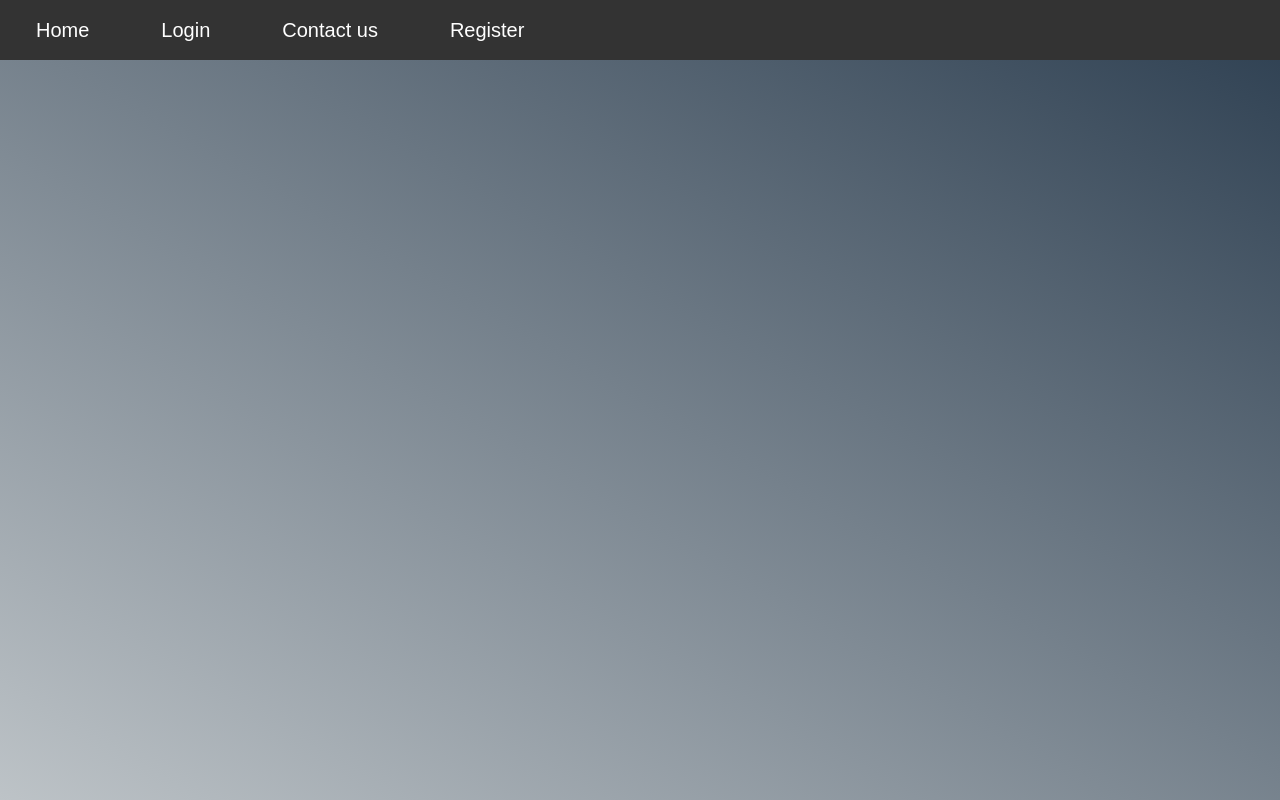
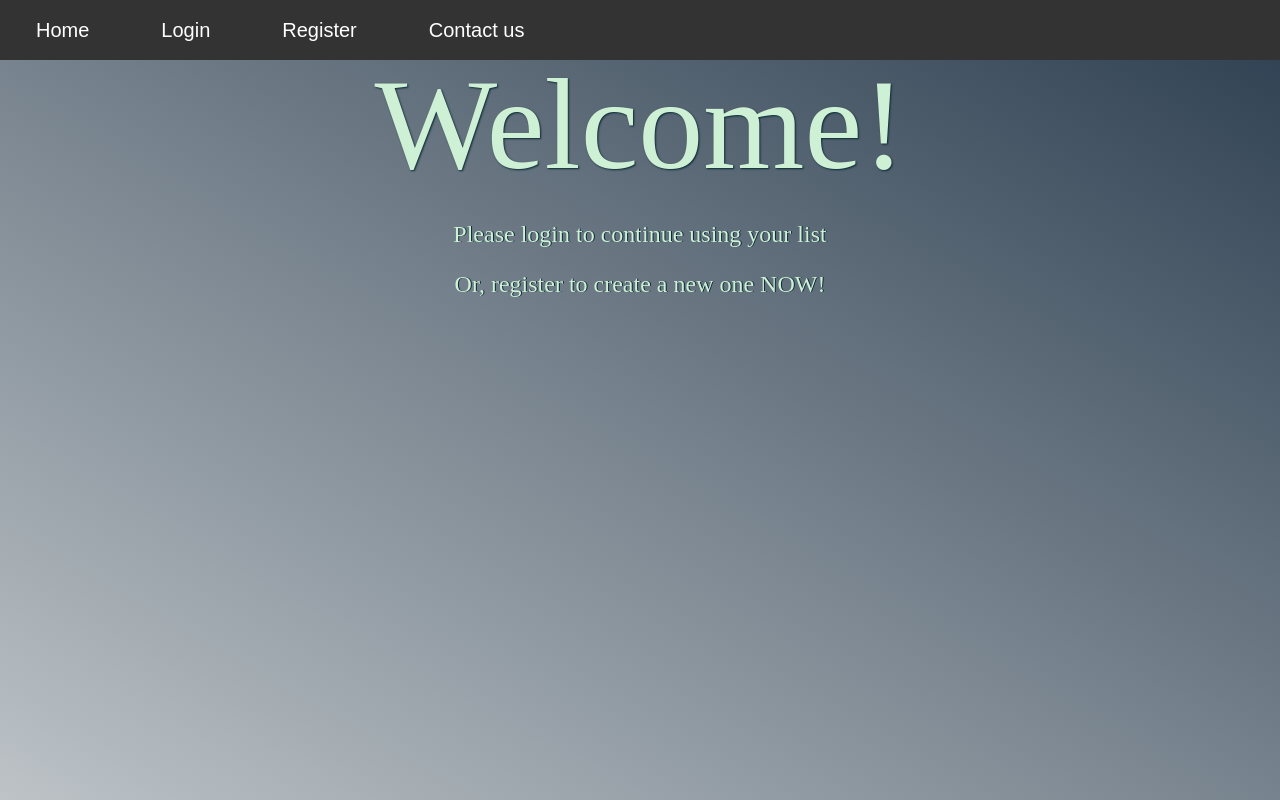
Before and after one commit to moromaxmo/todo-app, an Angular app in the folder client/: page / in a window 1280 px wide. Built offline with nearby package versions, Linux system fonts and the light colour scheme.

Commit message:
adding welcome page
edited tab icon, and welcome/home page content

```diff
--- a/client/src/app/app.component.css
+++ b/client/src/app/app.component.css
@@ -1,5 +1,27 @@
-main{height: 100vh;
-
+main{
+    height: 100vh;
     background: #0F2027;  /* fallback for old browsers */
     background: -webkit-linear-gradient(210deg, #bdc3c7, #2c3e50);  /* Chrome 10-25, Safari 5.1-6 */
-    background: linear-gradient(30deg, #bdc3c7, #2c3e50); /* W3C, IE 10+/ Edge, Firefox 16+, Chrome 26+, Opera 12+, Safari 7+ */}
+    background: linear-gradient(30deg, #bdc3c7, #2c3e50); /* W3C, IE 10+/ Edge, Firefox 16+, Chrome 26+, Opera 12+, Safari 7+ */
+}
+
+h1 {
+    color: #CEF0D4;
+    font-family: 'Rouge Script', cursive;
+    font-size: 130px;
+    font-weight: normal;
+    line-height: 48px;
+    margin: 0 0 50px;
+    text-align: center;
+    text-shadow: 1px 1px 2px #082b34;
+}
+
+h2 {
+    color: #CEF0D4;
+    font-family: 'Oleo Script', cursive;
+    font-size: 24px;
+    font-weight: normal;
+    line-height: 32px;
+    margin: 0 0 18px;
+    text-shadow: 1px 0 0 #082b34;
+}
--- a/client/src/app/app.component.html
+++ b/client/src/app/app.component.html
@@ -1,4 +1,8 @@
 <main><div style="text-align:center" class = "center">
   <app-pheader></app-pheader>
-
+  <br><br>
+  <h1>Welcome!</h1>
+  <br>
+  <h2>Please login to continue using your list</h2>
+  <h2>Or, register to create a new one NOW!</h2>
 </div></main>
--- a/client/src/app/pheader/pheader.component.html
+++ b/client/src/app/pheader/pheader.component.html
@@ -9,8 +9,8 @@
     <li>
     <a routerLink="/">Home</a></li>
     <li><a routerLink="/login">Login</a></li>
+    <li><a routerLink="/register">Register</a></li>
     <li><a routerLink="/Contact">Contact us</a></li>
-    <li><a routerLink="/register">Register</a></li>
 </ul>
 
 <router-outlet></router-outlet>
--- a/client/src/index.html
+++ b/client/src/index.html
@@ -2,7 +2,7 @@
 <html lang="en">
 <head>
   <meta charset="utf-8">
-  <title>Client</title>
+  <title>To Do List</title>
   <base href="/">
   <meta name="viewport" content="width=device-width, initial-scale=1">
   <link rel="icon" type="image/x-icon" href="favicon.ico">
```
Also changed, not shown: 1 other file (tests, documents, lock files or other folders).
